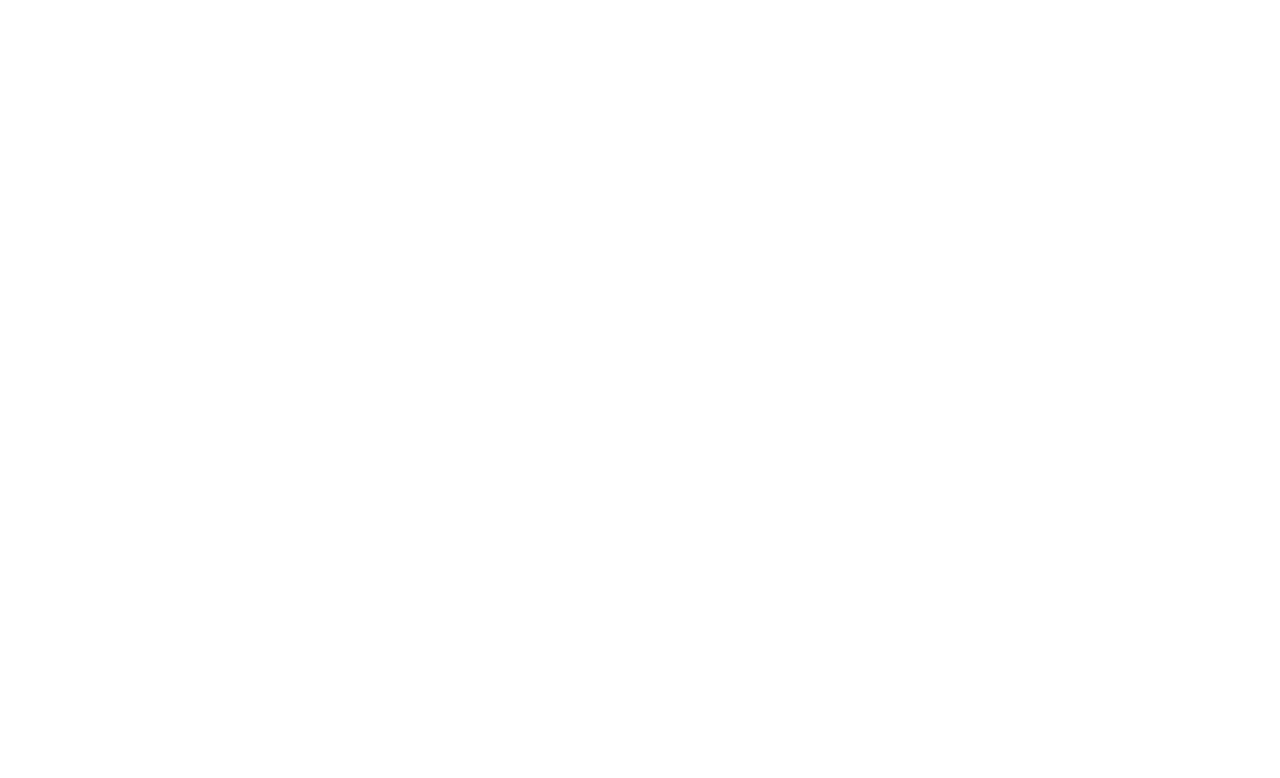
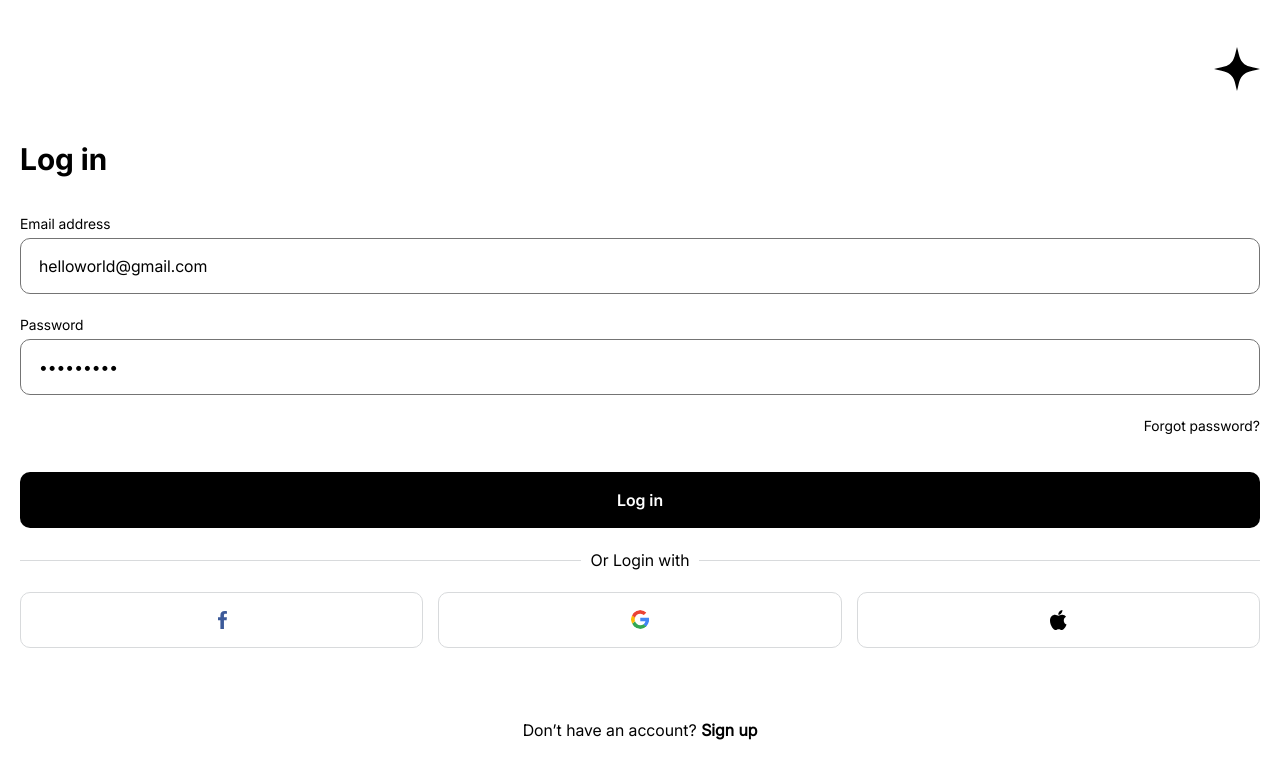
Before and after one commit to KevinnNeira/cineCampus, a React (Vite) app: page /login in a window 1280 px wide. Before the commit this address had no page. Shown: the top 778 px of the page. Built offline with nearby package versions, Linux system fonts and the light colour scheme.

Commit message:
style: :lipstick: Se genero la vista del LogIn

```diff
--- a/src/components/LogIn.jsx
+++ b/src/components/LogIn.jsx
@@ -0,0 +1,45 @@
+import React from 'react'
+import facebook from '../../public/Facebook.svg'
+import google from '../../public/Google.svg'
+import apple from '../../public/Apple.svg'
+import star from '../../public/Star.svg'
+
+export const LogIn = () => {
+  return (
+    <>
+    <header>
+        <div className="header__logo">
+            <img src={ star }/>
+        </div>
+    </header>
+    <main>
+        <section className="section__form">
+            <h1>Log in</h1>
+            <form action="" method="post" className="login">
+                <label for="">Email address</label>
+                <input type="email" value="helloworld@gmail.com"/>
+                <label for="">Password</label>
+                <input type="password" value="123456789"/>
+                <span>Forgot password?</span>
+                <input type="submit" value="Log in"/>
+            </form>
+        </section>
+        <section>
+            <div className="section__line">
+                <span>Or Login with</span>
+              </div>
+            <div className="section__social">
+                <button><img src={ facebook } /></button>
+                <button><img src={ google } /></button>
+                <button><img src={ apple } /></button>
+            </div>
+        </section>
+    </main>
+    <footer>
+        <p>Don’t have an account? <b>Sign up</b></p>
+    </footer>
+    </>
+  )
+}
+
+export default LogIn;
--- a/src/main.jsx
+++ b/src/main.jsx
@@ -3,6 +3,7 @@
 import App from './App.jsx'
 import { BrowserRouter } from 'react-router-dom'
 import './styles/css/Home.css'
+import './styles/css/LogIn.css'
 
 ReactDom.createRoot(document.getElementById('root')).render(
   <React.StrictMode>
--- a/src/router/AppRouter.jsx
+++ b/src/router/AppRouter.jsx
@@ -1,10 +1,12 @@
 import { Routes, Route } from 'react-router-dom';
 import Home from '../components/Home';
+import LogIn from '../components/LogIn';
 
 export const AppRouter = () => {
     return(
         <Routes>
             <Route path='/' element={<Home/>}/>
+            <Route path='/login' element={<LogIn/>}/>
         </Routes>
     )
 }
--- /dev/null
+++ b/src/styles/css/LogIn.css
@@ -0,0 +1,126 @@
+@import url(variables.css);
+
+* {
+    margin: 0;
+    padding: 0;
+    box-sizing: border-box;
+    font-family: "Inter_18pt-Regular";
+    color: #000;
+}
+
+header,
+main,
+footer {
+    margin: 0 20px;
+}
+
+header {
+    margin-top: 47px;
+    /* background: red; */
+}
+
+.header__logo {
+    width: 100%;
+    display: flex;
+    justify-content: flex-end;
+}
+main{
+    margin-bottom: 50px;
+}
+.section__form {
+    /* background: red; */
+    display: flex;
+    flex-direction: column;
+}
+
+.section__form h1 {
+    padding-bottom: 38px;
+    font-family: "Inter_18pt-Bold";
+    font-size: 30px;
+}
+
+.login {
+    display: flex;
+    flex-direction: column;
+}
+
+.login label {
+    font-size: 14px;
+    padding-bottom: 6px;
+}
+
+.login input,
+.section__social button {
+    margin-bottom: 22px;
+    border: none;
+    outline: none;
+    /* background: red; */
+    border-radius: 10px;
+    width: 100%;
+    height: 56px;
+    font-family: "Inter_18pt-SemiBold";
+    font-size: 16px;
+}
+
+.login input[type="email"],
+.login input[type="password"] {
+    border: 1px solid #747474;
+    font-family: "Inter_18pt-Regular";
+    font-size: 16px;
+    padding: 16px 46px 16px 18px;
+}
+
+.login span {
+    font-size: 14px;
+    text-align: right;
+    margin-bottom: 38px;
+}
+
+.login input[type="submit"] {
+    background: #000;
+    color: #fff;
+}
+
+.section__line {
+    display: flex;
+    align-items: center;
+    text-align: center;
+    margin-bottom: 22px;
+}
+
+.section__line::before,
+.section__line::after {
+    content: "";
+    flex: 1;
+    border-bottom: 1px solid #D8DADC;
+}
+
+.section__line::before {
+    margin-right: 10px;
+}
+
+.section__line::after {
+    margin-left: 10px;
+}
+
+.section__social{
+    display: flex;
+    gap: 15px;
+}
+
+.section__social button{
+    display: flex;
+    align-items: center;
+    justify-content: space-around;
+    border: 1px solid #D8DADC;
+    height: 56px;
+    background: #fff;
+}
+footer{
+    /* background: red;  */
+    text-align: center;
+}
+footer p+b{
+    font-family: "Inter_18pt-SemiBold";
+    font-size: 14px;
+}
```
